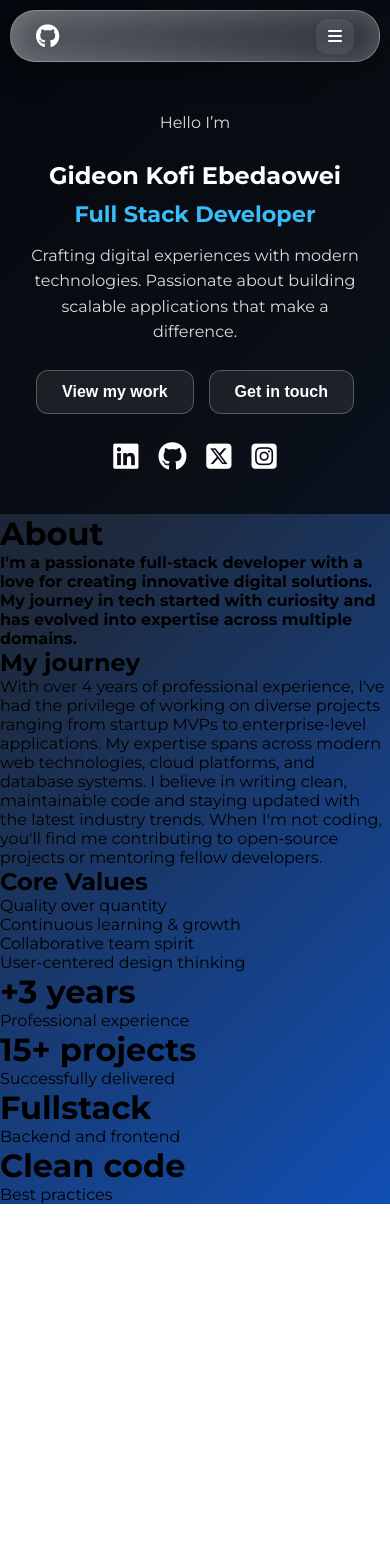
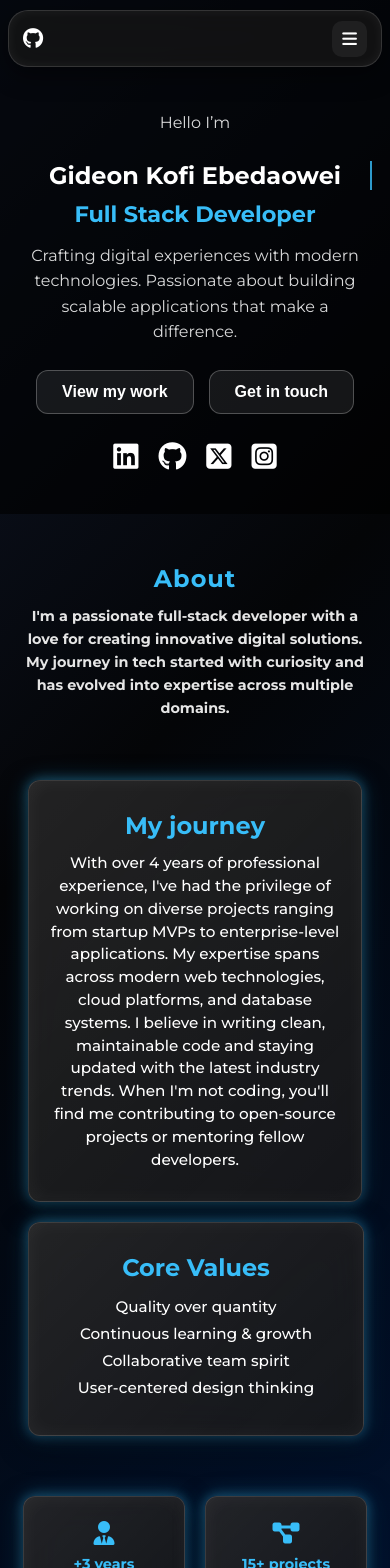
Before and after one commit to kidgideon/personal-portfolio, a Next.js app: page / in a window 390 px wide. Shown: the top 1568 px of the page. Before the commit the page ends 1204 px from the top, so only its background shows below. Built offline with nearby package versions, Linux system fonts and the light colour scheme.

Commit message:
push the new update

```diff
--- a/app/index.css
+++ b/app/index.css
@@ -10,6 +10,7 @@ body {
     align-items: center;
     flex-direction: column;
     min-height: 100dvh;
-    background: linear-gradient(135deg, #0f172a 0%, #1e293b 40%, #114fb4 100%);
+    background: linear-gradient(135deg, #0f172a 0%, #040507 40%, #001435 100%);
     font-family: "Montserrat", sans-serif;
+    padding-bottom: 30px;
 }
--- a/components/about/about.module.css
+++ b/components/about/about.module.css
@@ -0,0 +1,242 @@
+.aboutInterface {
+  width: 100%;
+  display: flex;
+  justify-content: center;
+  align-items: center;
+  flex-direction: column;
+  padding: 20px 0;
+}
+
+.topSection {
+  width: 95%;
+  display: flex;
+  justify-content: center;
+  align-items: center;
+  flex-direction: column;
+  padding: 30px 0px;
+  gap: 12px;
+  text-align: center;
+}
+
+.topSection h1 {
+  font-size: 2.5rem;
+  color: #38bdf8;
+  letter-spacing: 1px;
+}
+
+.topSection h4 {
+  width: 95%;
+  max-width: 900px;
+  line-height: 1.6;
+  font-size: 1.05rem;
+  color: #e5e5e5;
+}
+
+.journeyDescription {
+  display: flex;
+  justify-content: center;
+  align-items: center;
+  flex-direction: row;
+  gap: 30px;
+  width: 95%;
+
+}
+
+.journeyArea {
+  width: 100%;
+  display: flex;
+  justify-content: center;
+  align-items: stretch;
+  flex-direction: column;
+  gap: 20px;
+  padding: 30px 0px;
+}
+
+.coreValues {
+  width: 100%;
+  padding: 30px 0px;
+  text-align: center;
+}
+
+/* === Dark Glassmorphism Pattern with Blue Glow === */
+.journeyText,
+.coreValues,
+.attribute {
+  border-radius: 12px;
+  border: 1.5px solid rgba(255, 255, 255, 0.15);
+
+  /* Dark frosted core */
+  background: rgba(18, 18, 18, 0.85);
+  backdrop-filter: blur(18px) saturate(160%);
+  -webkit-backdrop-filter: blur(18px) saturate(160%);
+
+  /* Subtle gradient depth */
+  background-image: linear-gradient(
+    135deg,
+    rgba(255, 255, 255, 0.08) 0%,
+    rgba(255, 255, 255, 0.02) 100%
+  );
+
+  /* Depth + blue glow */
+  box-shadow:
+    0 8px 28px rgba(0, 0, 0, 0.55),
+    inset 0 0 20px rgba(255, 255, 255, 0.05),
+    0 0 12px rgba(56, 189, 248, 0.45),
+    0 0 25px rgba(56, 189, 248, 0.25);
+
+  color: #fff;
+  font-weight: 500;
+  transition: all 0.35s ease;
+}
+
+/* Hover glow effect */
+.journeyText:hover,
+.coreValues:hover,
+.attribute:hover {
+  transform: translateY(-6px) scale(1.03);
+  box-shadow:
+    0 14px 40px rgba(0, 0, 0, 0.65),
+    inset 0 0 28px rgba(255, 255, 255, 0.08),
+    0 0 20px rgba(56, 189, 248, 0.7),
+    0 0 45px rgba(56, 189, 248, 0.5);
+}
+
+/* Specific overrides */
+.journeyText {
+  padding: 30px 20px;
+  text-align: center;
+}
+
+.journeyText h2 {
+  margin-bottom: 12px;
+  color: #38bdf8;
+}
+
+.journeyText p {
+  line-height: 1.5;
+  font-size: 0.95rem;
+}
+
+
+.coreValues h2 {
+  margin-bottom: 15px;
+  color: #38bdf8;
+}
+
+.coreValues ul {
+  list-style: none;
+  padding: 0;
+  margin: 0;
+}
+
+.coreValues li {
+  margin: 8px 0;
+  font-size: 0.95rem;
+}
+
+/* Attributes Section */
+.personalAttributes {
+  width: 100%;
+  display: flex;
+  justify-content: center;
+  align-items: center;
+  flex-direction: row;
+  flex-wrap: wrap;
+  gap: 20px;
+}
+
+.attribute {
+  width: 230px;
+  min-height: 150px;
+  display: flex;
+  justify-content: center;
+  align-items: center;
+  flex-direction: column;
+  gap: 10px;
+  text-align: center;
+  padding: 15px;
+}
+
+.attribute i {
+  font-size: 2rem;
+  color: #38bdf8;
+  transition: transform 0.3s ease, color 0.3s ease;
+}
+
+.attribute:hover i {
+  transform: scale(1.2);
+  color: #7dd3fc;
+}
+
+.attribute h1 {
+  font-size: 1.2rem;
+  color: #38bdf8;
+}
+
+.attribute p {
+  font-size: 0.9rem;
+  color: #f1f5f9;
+}
+
+/* === Responsive === */
+@media (max-width: 1024px) {
+  .journeyDescription {
+    flex-direction: column;
+    align-items: center;
+  }
+
+  .journeyArea {
+    width: 90%;
+  }
+
+  .personalAttributes {
+    justify-content: center;
+  }
+}
+
+@media (max-width: 768px) {
+  .topSection h1 {
+    font-size: 1.8rem;
+  }
+
+  .topSection h4 {
+    font-size: 0.95rem;
+  }
+
+  .attribute {
+    width: 160px;
+    min-height: 130px;
+  }
+
+  .attribute i {
+    font-size: 1.5rem;
+  }
+
+  .attribute h1 {
+    font-size: 1rem;
+  }
+}
+
+@media (max-width: 480px) {
+  .topSection h1 {
+    font-size: 1.5rem;
+  }
+
+  .topSection h4 {
+    font-size: 0.9rem;
+  }
+
+  .attribute {
+    width: 140px;
+    min-height: 120px;
+    padding: 10px;
+  }
+
+  .attribute h1 {
+    font-size: 0.9rem;
+  }
+
+  .attribute p {
+    font-size: 0.8rem;
+  }
+}
--- a/components/about/about.tsx
+++ b/components/about/about.tsx
@@ -3,20 +3,23 @@ import styles from "./about.module.css";
 const About = () => {
   return (
     <div className={styles.aboutInterface}>
-      <h1>About</h1>
+      <div className={styles.topSection}>
+        <h1>About</h1>
       <h4>
         {"I'm a passionate full-stack developer with a love for creating innovative digital solutions. My journey in tech started with curiosity and has evolved into expertise across multiple domains."}
       </h4>
 
+      </div>
+
       <div className={styles.journeyDescription}>
         <div className={styles.journeyArea}>
-          <div>
+          <div className={styles.journeyText}>
             <h2>My journey</h2>
             <p>
               {"With over 4 years of professional experience, I've had the privilege of working on diverse projects ranging from startup MVPs to enterprise-level applications. My expertise spans across modern web technologies, cloud platforms, and database systems. I believe in writing clean, maintainable code and staying updated with the latest industry trends. When I'm not coding, you'll find me contributing to open-source projects or mentoring fellow developers."}
             </p>
           </div>
-          <div>
+          <div className={styles.coreValues}>
             <h2>Core Values</h2>
             <ul>
               <li>Quality over quantity</li>
@@ -29,21 +32,25 @@ const About = () => {
 
         <div className={styles.personalAttributes}>
           <div className={styles.attribute}>
+            <i className="fa-solid fa-user-tie"></i>
             <h1>+3 years</h1>
             <p>Professional experience</p>
           </div>
 
           <div className={styles.attribute}>
+            <i className="fa-solid fa-diagram-project"></i>
             <h1>15+ projects</h1>
             <p>Successfully delivered</p>
           </div>
 
           <div className={styles.attribute}>
+            <i className="fa-solid fa-code"></i>
             <h1>Fullstack</h1>
             <p>Backend and frontend</p>
           </div>
 
           <div className={styles.attribute}>
+            <i className="fa-solid fa-code-branch"></i>
             <h1>Clean code</h1>
             <p>Best practices</p>
           </div>
--- a/components/navbar/navbar.module.css
+++ b/components/navbar/navbar.module.css
@@ -6,57 +6,47 @@
   top: 10px;
   left: 10px;
   right: 10px;
-  height: 50px;
-  padding: 0 25px;
+  height: 55px;
+  padding: 0 20px;
+  border-radius: 20px;
+  border: 1px solid rgba(255, 255, 255, 0.15);
 
-  border-radius: 25px;
-  border: 1.5px solid rgba(255, 255, 255, 0.35);
+  /* Slightly darker (not fully opaque) glass */
+  background: rgba(20, 20, 20, 0.85);
+  backdrop-filter: blur(18px) saturate(180%);
+  -webkit-backdrop-filter: blur(18px) saturate(180%);
 
-  /* Glass core */
-  background: rgba(255, 255, 255, 0.12);
-  backdrop-filter: blur(20px) saturate(200%);
-  -webkit-backdrop-filter: blur(20px) saturate(200%);
+  box-shadow:
+    0 8px 25px rgba(0, 0, 0, 0.45),
+    inset 0 0 12px rgba(255, 255, 255, 0.06);
 
-  /* Subtle watery shine */
-  background-image: linear-gradient(
-    135deg,
-    rgba(255, 255, 255, 0.25) 0%,
-    rgba(255, 255, 255, 0.05) 100%
-  );
-
-  /* Glow + depth */
-  box-shadow:
-    0 8px 32px rgba(0, 0, 0, 0.35),
-    inset 0 0 25px rgba(255, 255, 255, 0.2);
   color: white;
   font-weight: 500;
   z-index: 1000;
-  transition: all 0.35s ease;
+  transition: background 0.25s ease, box-shadow 0.25s ease, transform 0.18s ease;
 }
 
+/* left area */
 .githubArea {
-  font-size: 150%;
+  font-size: 1.3rem;
 }
-
 .githubArea a {
   color: white;
-  transition: color 0.3s ease;
+  transition: color 0.2s ease;
 }
-
 .githubArea a:hover {
   color: #38bdf8;
 }
 
-/* 🔹 Profile links (desktop) */
+/* desktop links */
 .profileArea {
   display: flex;
-  gap: 15px;
+  gap: 14px;
 }
-
 .profileArea button {
-  background: rgba(255, 255, 255, 0.08);
-  border: 1px solid rgba(255, 255, 255, 0.25);
-  padding: 8px 18px;
+  background: rgba(255, 255, 255, 0.06);
+  border: 1px solid rgba(255, 255, 255, 0.12);
+  padding: 8px 16px;
   border-radius: 12px;
   color: white;
   font-size: 0.95rem;
@@ -64,105 +54,102 @@
   cursor: pointer;
   position: relative;
   overflow: hidden;
-  transition: all 0.4s ease;
+  transition: all 0.32s cubic-bezier(.2,.9,.2,1);
+}
+.profileArea button:hover {
+  background: rgba(255, 255, 255, 0.12);
+  border-color: rgba(56, 189, 248, 0.7);
+  color: #38bdf8;
+  transform: translateY(-3px);
+  box-shadow: 0 8px 20px rgba(56, 189, 248, 0.18);
 }
 
-.profileArea button::before {
-  content: "";
-  position: absolute;
-  top: 0;
-  left: -100%;
-  width: 200%;
-  height: 100%;
-  background: linear-gradient(
-    120deg,
-    transparent,
-    rgba(255, 255, 255, 0.35),
-    transparent
-  );
-  transform: skewX(-20deg);
-  transition: all 0.6s ease;
+/* mobile hamburger */
+.hamburger {
+  display: none;
+  font-size: 1.05rem;
+  color: white;
+  cursor: pointer;
+  background: rgba(255, 255, 255, 0.06);
+  padding: 8px 10px;
+  border-radius: 10px;
+  transition: background 0.18s ease, transform 0.12s ease;
+}
+.hamburger:hover {
+  background: rgba(255, 255, 255, 0.12);
 }
 
-.profileArea button:hover::before {
-  left: 100%;
-}
-
-.profileArea button:hover {
-  background: rgba(255, 255, 255, 0.18);
-  border: 1px solid rgba(56, 189, 248, 0.7);
-  color: #38bdf8;
-  transform: translateY(-2px);
-  box-shadow: 0 6px 20px rgba(56, 189, 248, 0.35);
-}
-
-/* 🌐 Mobile Responsive */
-.hamburger {
-  display: none;
-  font-size: 100%;
-  color: white;
-  cursor: pointer;
-  background: rgba(255, 255, 255, 0.08);
-  padding: 8px 12px;
-  border-radius: 12px;
-  transition: background 0.3s ease;
-}
-
-.hamburger:hover {
-  background: rgba(255, 255, 255, 0.2);
-}
-
-/* Dark overlay */
-.overlay {
-  position: fixed;
-  top: 0px;
-  left: 0px;
-  right: 0px;
-  bottom: 0px;
-  background: transparent;
-  z-index: 998;
-  opacity: 0.6;
-}
-
-/* ✅ Unified Mobile Menu */
+/* MOBILE MENU (no overlay) */
 .mobileMenu {
   position: fixed;
-  top: 80px;
+  top: 72px;
   right: 10px;
-  background: rgba(255, 255, 255, 0.12);
-  backdrop-filter: blur(15px) saturate(200%);
-  -webkit-backdrop-filter: blur(15px) saturate(200%);
-  border-radius: 15px;
-  border: 1px solid rgba(255, 255, 255, 0.25);
-  padding: 20px 30px;
+  border-radius: 14px;
+  border: 1px solid rgba(255, 255, 255, 0.12);
+  padding: 16px 20px;
   display: flex;
   flex-direction: column;
   gap: 12px;
-  box-shadow: 0 8px 25px rgba(0, 0, 0, 0.4);
+  width: 250px;
+  max-height: calc(100vh - 110px);
+  overflow: auto;
+  -webkit-overflow-scrolling: touch;
+
+  /* dark frosted drawer */
+  background: rgba(18, 18, 18, 0.92);
+  backdrop-filter: blur(16px) saturate(160%);
+  -webkit-backdrop-filter: blur(16px) saturate(160%);
+
+  box-shadow:
+    0 14px 40px rgba(0, 0, 0, 0.55),
+    inset 0 0 14px rgba(255, 255, 255, 0.03),
+    0 0 18px rgba(56, 189, 248, 0.08); /* subtle theme glow */
+
+  color: #fff;
   z-index: 999;
+  will-change: transform, opacity;
+  transition: box-shadow 0.25s ease, transform 0.25s ease;
 }
 
+/* menu buttons */
 .mobileMenu button {
   background: transparent;
   border: none;
   color: white;
-  font-size: 120%;
+  font-size: 1.05rem;
+  font-weight: 600;
   cursor: pointer;
   text-align: left;
-  transition: color 0.3s ease;
+  padding: 10px 6px;
+  transition: color 0.22s ease, transform 0.22s ease;
+}
+.mobileMenu button:hover {
+  color: #38bdf8;
+  transform: translateX(6px);
 }
 
-.mobileMenu button:hover {
-  color: #38bdf8;
-}
-
-/* Hide profile links & show hamburger on small screens */
+/* responsive */
 @media (max-width: 768px) {
   .profileArea {
     display: none;
   }
-
   .hamburger {
     display: block;
   }
+
+  .navbar {
+    padding: 0 14px;
+    left: 8px;
+    right: 8px;
+  }
 }
+
+/* small tweak for very small screens */
+@media (max-width: 420px) {
+  .mobileMenu {
+    right: 6px;
+    top: 68px;
+    width: 200px;
+    border-radius: 12px;
+  }
+}
--- a/components/navbar/navbar.tsx
+++ b/components/navbar/navbar.tsx
@@ -1,31 +1,51 @@
 "use client";
 
-import { useState, useEffect } from "react";
+import { useState, useRef, useEffect } from "react";
 import { motion, AnimatePresence } from "framer-motion";
 import styles from "./navbar.module.css";
 
 const Navbar = () => {
   const [menuOpen, setMenuOpen] = useState(false);
+  const menuRef = useRef<HTMLDivElement | null>(null);
+  const hamburgerRef = useRef<HTMLDivElement | null>(null);
 
-  // Prevent background scroll when menu is open
+  // Close when clicking outside the menu or pressing Esc
   useEffect(() => {
-    if (menuOpen) {
-      document.body.style.overflow = "hidden";
-    } else {
-      document.body.style.overflow = "auto";
+    const handleDocClick = (e: MouseEvent | TouchEvent) => {
+      if (!menuOpen) return;
+      const target = e.target as Node;
+      if (
+        menuRef.current &&
+        !menuRef.current.contains(target) &&
+        hamburgerRef.current &&
+        !hamburgerRef.current.contains(target)
+      ) {
+        setMenuOpen(false);
       }
+    };
+
+    const handleKey = (e: KeyboardEvent) => {
+      if (e.key === "Escape") setMenuOpen(false);
+    };
+
+    document.addEventListener("mousedown", handleDocClick);
+    document.addEventListener("touchstart", handleDocClick);
+    document.addEventListener("keydown", handleKey);
+    return () => {
+      document.removeEventListener("mousedown", handleDocClick);
+      document.removeEventListener("touchstart", handleDocClick);
+      document.removeEventListener("keydown", handleKey);
+    };
   }, [menuOpen]);
 
   const scrollToSection = (id: string) => {
     const section = document.getElementById(id);
-    if (section) {
-      section.scrollIntoView({ behavior: "smooth" });
-    }
-    setMenuOpen(false); // close menu after clicking
+    if (section) section.scrollIntoView({ behavior: "smooth" });
+    setMenuOpen(false);
   };
 
   return (
-    <div className={styles.navbar}>
+    <nav className={styles.navbar}>
       {/* GitHub Icon */}
       <div className={styles.githubArea}>
         <a
@@ -46,42 +66,34 @@ const Navbar = () => {
 
       {/* Hamburger (Mobile) */}
       <div
+        ref={hamburgerRef}
         className={styles.hamburger}
-        onClick={() => setMenuOpen(!menuOpen)}
+        onClick={() => setMenuOpen((v) => !v)}
+        aria-expanded={menuOpen}
+        aria-label="Toggle menu"
+        role="button"
       >
         <i className={`fa-solid ${menuOpen ? "fa-xmark" : "fa-bars"}`}></i>
       </div>
 
-      {/* AnimatePresence handles mount/unmount animations */}
-      <AnimatePresence>
+      {/* Mobile Menu (no overlay) */}
+      <AnimatePresence initial={false}>
         {menuOpen && (
-          <>
-            {/* Dark overlay */}
           <motion.div
-              className={styles.overlay}
-              initial={{ opacity: 0 }}
-              animate={{ opacity: 0.6 }}
-              exit={{ opacity: 0 }}
-              transition={{ duration: 0.3 }}
-              onClick={() => setMenuOpen(false)} // close on outside click
-            />
-
-            {/* Mobile Menu Drawer */}
-            <motion.div
+            ref={menuRef}
             className={styles.mobileMenu}
-              initial={{ x: "100%" }}
-              animate={{ x: 0 }}
-              exit={{ x: "100%" }}
-              transition={{ type: "spring", stiffness: 200, damping: 20 }}
+            initial={{ x: "110%", opacity: 0 }}
+            animate={{ x: 0, opacity: 1 }}
+            exit={{ x: "110%", opacity: 0 }}
+            transition={{ type: "tween", ease: [0.22, 1, 0.36, 1], duration: 0.28 }}
           >
             <button onClick={() => scrollToSection("about")}>About</button>
             <button onClick={() => scrollToSection("projects")}>Projects</button>
             <button onClick={() => scrollToSection("contact")}>Contact</button>
           </motion.div>
-          </>
         )}
       </AnimatePresence>
-    </div>
+    </nav>
   );
 };
 
```
Lines whose indentation alone changed are shown as unchanged.
